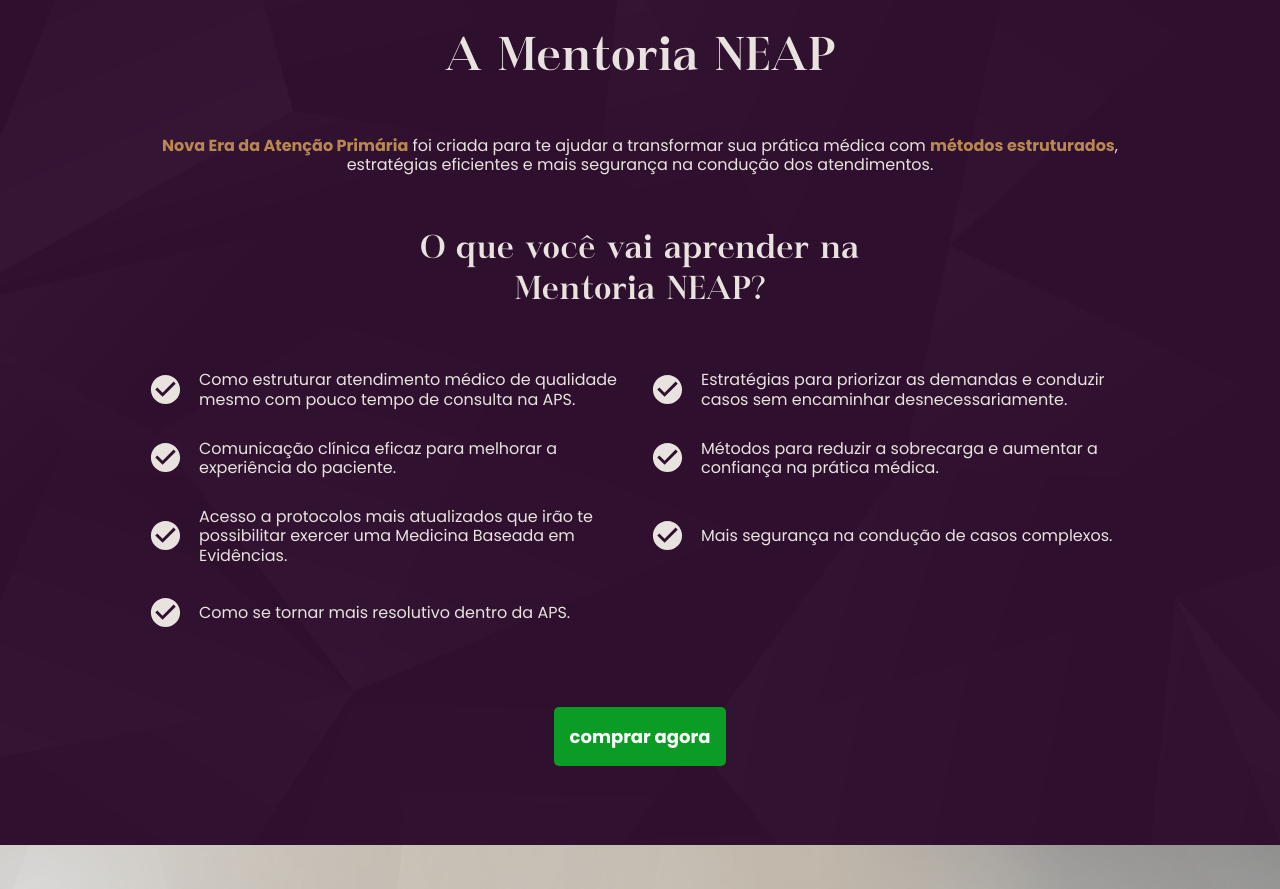
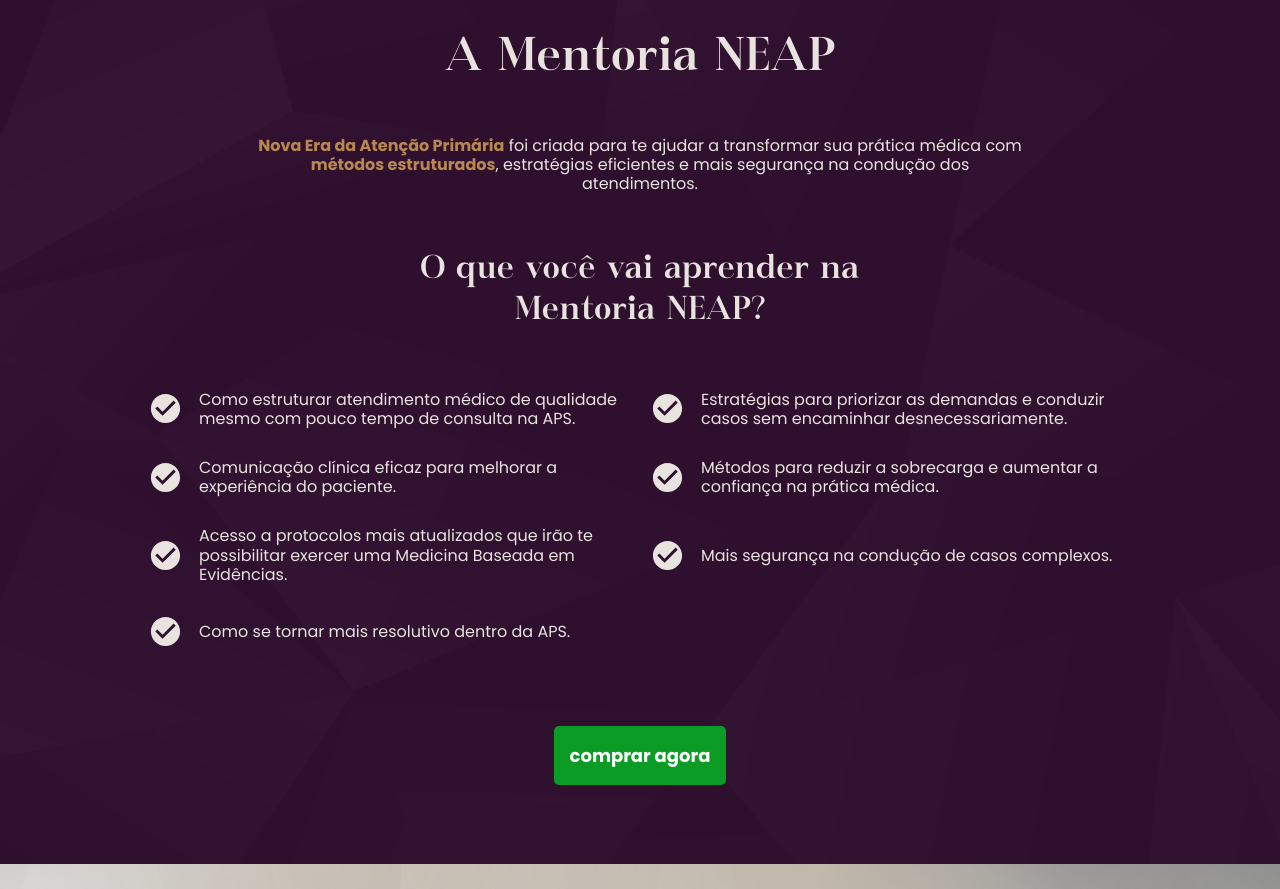
Before and after one commit to irlanreis/sylvia-mentoria, a React (Vite) app: page / in a window 1280 px wide. Shown: the part 840-1729 px from the top of the page. Built offline with nearby package versions, Linux system fonts and the light colour scheme.

Commit message:
Fix: Ultimate correction

```diff
--- a/src/styles/session02.css
+++ b/src/styles/session02.css
@@ -120,7 +120,7 @@
 
   .article-session02 {
     font-size: var(--size-sm);
-    max-width: 80%;
+    max-width: 60%;
   }
 
   .subtitle-session02 {
```
